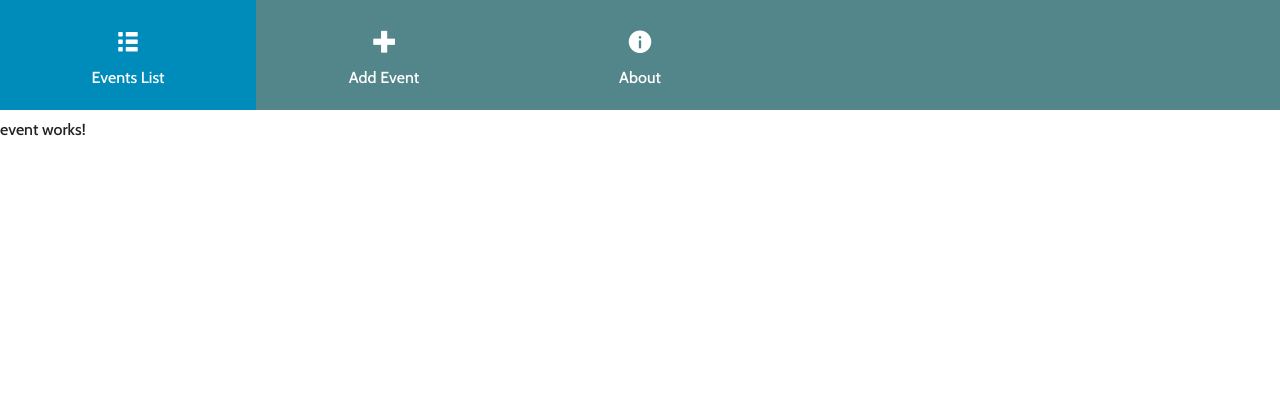
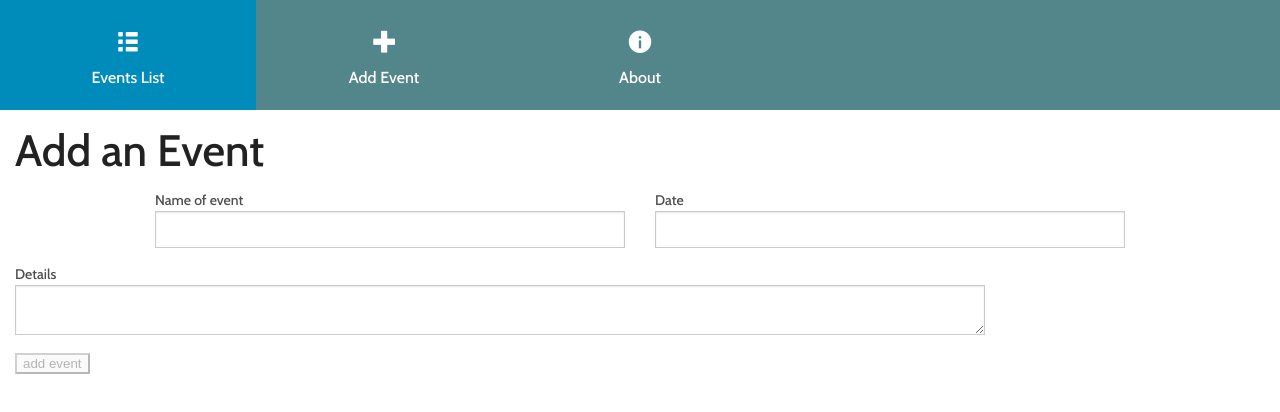
Before and after one commit to imrebartis/eventmanager, an Angular app: page /event in a window 1280 px wide. Shown: the top 412 px of the page. Built offline with nearby package versions, Linux system fonts and the light colour scheme; no server answers.

Commit message:
added ReactiveFormsModule in app.module, updated event html, made event.component.ts functional, added routerLinks to nav html

```diff
--- a/src/app/app.module.ts
+++ b/src/app/app.module.ts
@@ -1,6 +1,6 @@
 import { BrowserModule } from '@angular/platform-browser';
 import { NgModule } from '@angular/core';
-import { FormsModule } from '@angular/forms';
+import { FormsModule, ReactiveFormsModule } from '@angular/forms';
 import { HttpModule } from '@angular/http';
 import { AppRoutingModule } from './app-routing.module';
 import { EventService } from './event.service';
@@ -23,7 +23,8 @@ import { EventComponent } from './event/event.component';
     BrowserModule,
     FormsModule,
     HttpModule,
-    AppRoutingModule
+    AppRoutingModule,
+    ReactiveFormsModule
   ],
   providers: [EventService],
   bootstrap: [AppComponent]
--- a/src/app/event/event.component.html
+++ b/src/app/event/event.component.html
@@ -1,3 +1,30 @@
-<p>
-  event works!
-</p>
+
+<div class="body-blur">
+  <div class="row columns">
+    <h1>Add an Event</h1>
+  </div>
+
+  <form [formGroup]="eventForm" (ngSubmit)="addEvent(eventForm.value)">
+    <div class="row">
+      <div class="columns small-12 medium-6">
+        <label>Name of event
+          <input type="text" name="name" [formControl]="eventForm.controls['name']">
+        </label>
+        <div class="alert" *ngIf="!eventForm.controls['name'].valid && eventForm.controls['name'].touched">You must specify a name.</div>
+      </div>
+      <div class="columns small-12 medium-6">
+        <label>Date
+          <input type="text" name="date" [formControl]="eventForm.controls['date']">
+        </label>
+        <div class="alert" *ngIf="!eventForm.controls['date'].valid && eventForm.controls['date'].touched">You must specify a date.</div>
+      </div>
+    </div>
+      <div class="row columns">
+        <label>Details
+          <textarea name="details" id="details" [formControl]="eventForm.controls['details']"></textarea>
+        </label>
+        <div class="alert" *ngIf="!eventForm.controls['details'].valid && eventForm.controls['details'].touched">You must specify details that are at least 500 characters long.</div>
+        <input type="submit" class="cta-btn filled" value="add event" [disabled]="!eventForm.valid">
+      </div>
+  </form>
+</div>
--- a/src/app/event/event.component.ts
+++ b/src/app/event/event.component.ts
@@ -1,4 +1,8 @@
 import { Component, OnInit } from '@angular/core';
+import { EventService } from '../event.service';
+import { Event } from '../event';
+import { FormBuilder, FormGroup, Validators } from '@angular/forms';
+import { Router } from '@angular/router';
 
 @Component({
   selector: 'app-event',
@@ -7,9 +11,31 @@ import { Component, OnInit } from '@angular/core';
 })
 export class EventComponent implements OnInit {
 
-  constructor() { }
+  events: Array<Event>;
+  eventForm: FormGroup;
+
+  constructor(private _eventService: EventService, fb: FormBuilder, private router: Router) {
+
+    this.eventForm = fb.group({
+     'name' : [null, Validators.compose([Validators.required, Validators.minLength(1), Validators.maxLength(75)])],
+     'date' : [null, Validators.required],
+     'details' : [null, Validators.compose([Validators.required, Validators.minLength(30), Validators.maxLength(500)])],
+     'location' : [null, Validators.compose([Validators.required, Validators.minLength(1), Validators.maxLength(75)])]
+   });
+
+   }
 
   ngOnInit() {
+    this._eventService.getEvents()
+      .subscribe(res => this.events = res);
   }
 
+  addEvent(event: Event) {
+   this._eventService.insertEvent(event)
+     .subscribe(newEvent => {
+       this.events.push(newEvent);
+       this.router.navigateByUrl('/');
+     })
+ }
+
 }
--- a/src/app/nav/nav.component.html
+++ b/src/app/nav/nav.component.html
@@ -1,11 +1,11 @@
 <div class="icon-bar five-up">
     <a class="item" ui-sref="eventList">
         <i class="fi-list-thumbnails"></i>
-        <label>Events List</label>
+        <label routerLink="/">Events List</label>
     </a>
     <a class="item" ui-sref="addEvent">
         <i class="fi-plus"></i>
-        <label>Add Event</label>
+        <label routerLink="event">Add Event</label>
     </a>
     <a class="item" ui-sref="about">
         <i class="fi-info"></i>
```
